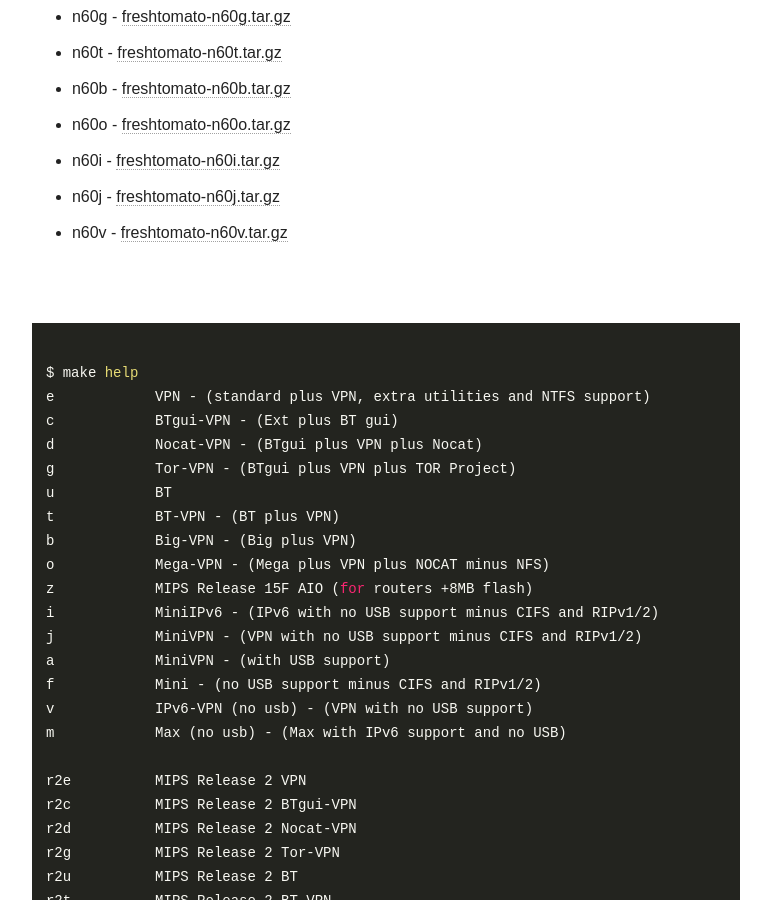
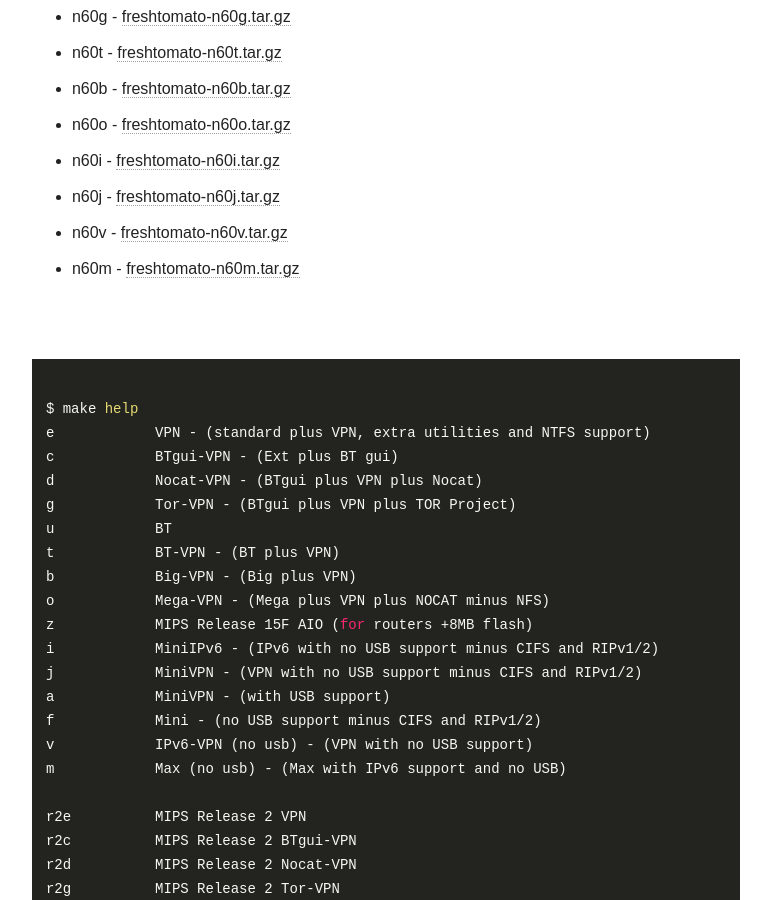
Before and after one commit to oglopss/freshtomato-mips-ci-jekyll, a Jekyll site: the page built from index.html, in a window 1280 px wide and 900 px high, scrolled down 1519 px. Shown: the whole window, without its empty margins (254-1025 px from the left). Built offline with Jekyll 4.4.1, drawn with Linux system fonts in a browser that asks for light colours; nearby versions of some CDN libraries.

Commit message:
Travis build 39 n60m pushed to gh-pages

```diff
--- a/_data/ss.yml
+++ b/_data/ss.yml
@@ -31,3 +31,4 @@
   - 0031 n60j freshtomato-n60j.tar.gz
   - 0028 n60o freshtomato-n60o.tar.gz
   - 0032 n60v freshtomato-n60v.tar.gz
+  - 0033 n60m freshtomato-n60m.tar.gz
```
